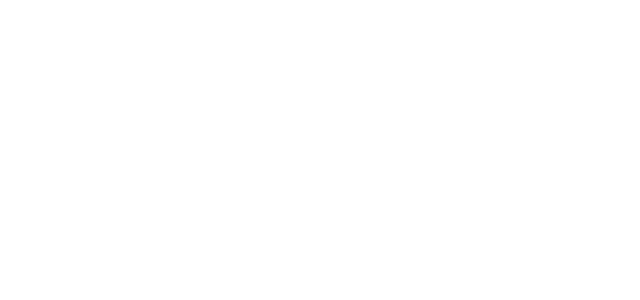
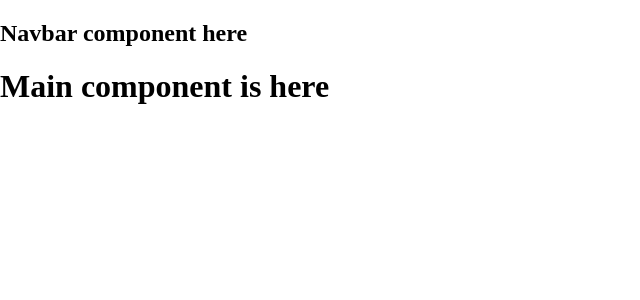
Before and after one commit to ntjnh/1-react-info, a React (Create React App) app: page / in a window 1280 px wide. Shown: the top 300 px of the page, without its empty margins (0-640 px from the left). Built offline with nearby package versions, Linux system fonts and the light colour scheme.

Commit message:
Complete first challenge

```diff
--- a/public/index.html
+++ b/public/index.html
@@ -7,6 +7,10 @@
   <meta name="viewport" content="width=device-width, initial-scale=1" />
   <meta name="theme-color" content="#000000" />
   <meta name="description" content="Web site created using create-react-app" />
+
+  <link rel="preconnect" href="https://fonts.googleapis.com">
+  <link rel="preconnect" href="https://fonts.gstatic.com" crossorigin>
+  <link href="https://fonts.googleapis.com/css2?family=Inter:wght@400;600;700&display=swap" rel="stylesheet">
 
   <link rel="apple-touch-icon" href="%PUBLIC_URL%/logo192.png" />
   <!--
--- /dev/null
+++ b/src/App.js
@@ -0,0 +1,11 @@
+import Main from "./components/Main";
+import Navbar from "./components/Navbar";
+
+export default function App() {
+    return (
+        <div>
+            <Navbar />
+            <Main />
+        </div>
+    )
+}
--- /dev/null
+++ b/src/components/Main.js
@@ -0,0 +1,7 @@
+export default function Main() {
+    return (
+        <main>
+            <h1>Main component is here</h1>
+        </main>
+    )
+}
--- /dev/null
+++ b/src/components/Navbar.js
@@ -0,0 +1,7 @@
+export default function Navbar() {
+    return (
+        <nav>
+            <h1>Navbar component here</h1>
+        </nav>
+    )
+}
--- a/src/index.js
+++ b/src/index.js
@@ -1,8 +1,8 @@
 import React from 'react';
 import ReactDOM from 'react-dom/client';
 import './index.css';
-
+import App from './App';
 
 
 const root = ReactDOM.createRoot(document.getElementById('root'));
-root.render();
+root.render(<App />);
```
